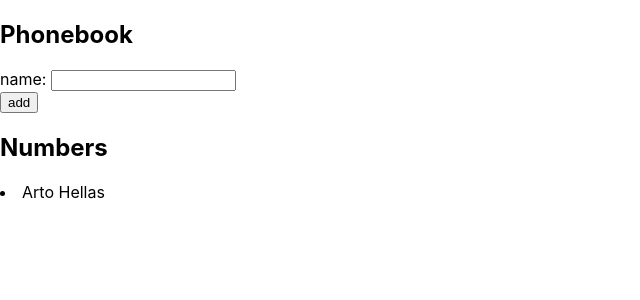
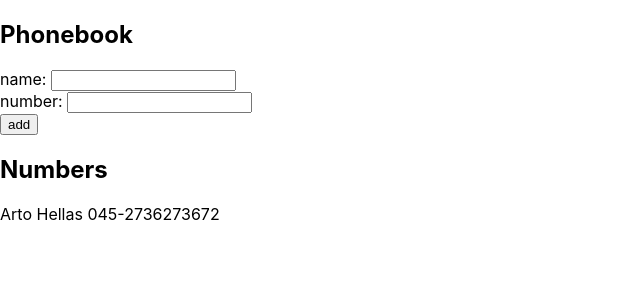
Before and after one commit to lasse1900/some-fullstack-211021-ver3, a React (Create React App) app in the folder part2/puhelinluettelo/: page / in a window 1280 px wide. Shown: the top 300 px of the page, without its empty margins (0-640 px from the left). Built offline with nearby package versions, Linux system fonts and the light colour scheme.

Commit message:
done exercise 2.8

```diff
--- a/part2/puhelinluettelo/src/App.css
+++ b/part2/puhelinluettelo/src/App.css
@@ -36,3 +36,7 @@
     transform: rotate(360deg);
   }
 }
+
+li{
+	list-style: none;
+}
--- a/part2/puhelinluettelo/src/App.js
+++ b/part2/puhelinluettelo/src/App.js
@@ -1,8 +1,10 @@
 import React, { useState } from "react";
+import './App.css'
 
 const App = () => {
-  const [persons, setPersons] = useState([{ name: "Arto Hellas" }]);
+  const [persons, setPersons] = useState([{ name: "Arto Hellas", number: "045-2736273672"}]);
   const [newName, setNewName] = useState("");
+  const [newNumber, setNewNumber] = useState('');
 
   const addPerson = (event) => {
     event.preventDefault();
@@ -10,7 +12,7 @@ const App = () => {
     if (names.includes(newName)) {
       alert(`${newName} is already added to the phonebook`);
     } else {
-      setPersons(persons.concat({ name: newName }));
+      setPersons(persons.concat({ name: newName, number: newNumber }));
       // setPersons((persons) => [...persons, { name: newName }]);
     }
   };
@@ -18,13 +20,22 @@ const App = () => {
   const handlePersonChange = (event) => {
     setNewName(event.target.value);
   };
+  const handleNumberChange = (event) => {
+    setNewNumber(event.target.value);
+  };
+
 
   return (
     <div>
       <h2>Phonebook</h2>
       <form onSubmit={addPerson}>
         <div>
-          name: <input value={newName} onChange={handlePersonChange} />
+          <label>name:</label>{" "}
+          <input value={newName} onChange={handlePersonChange} />
+          </div>
+          <div>
+          <label>number:</label>{" "}
+          <input value={newNumber} onChange={handleNumberChange} />
         </div>
         <div>
           <button type="submit">add</button>
@@ -32,7 +43,7 @@ const App = () => {
       </form>
       <h2>Numbers</h2>
       {persons.map((person) => (
-        <li key={person.name}>{person.name}</li>
+        <li key={person.name}>{person.name} {person.number}</li>
       ))}
     </div>
   );
```
